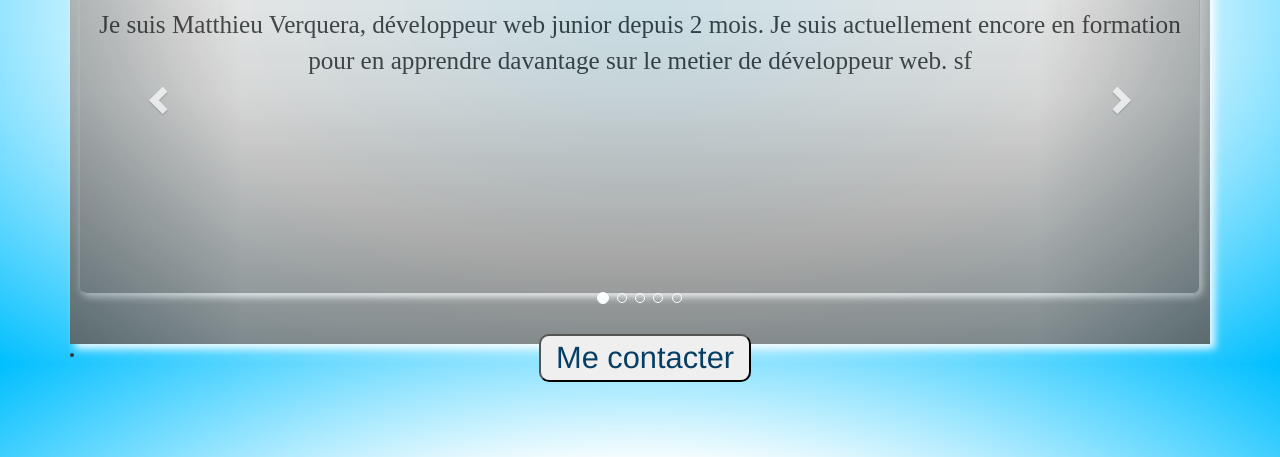
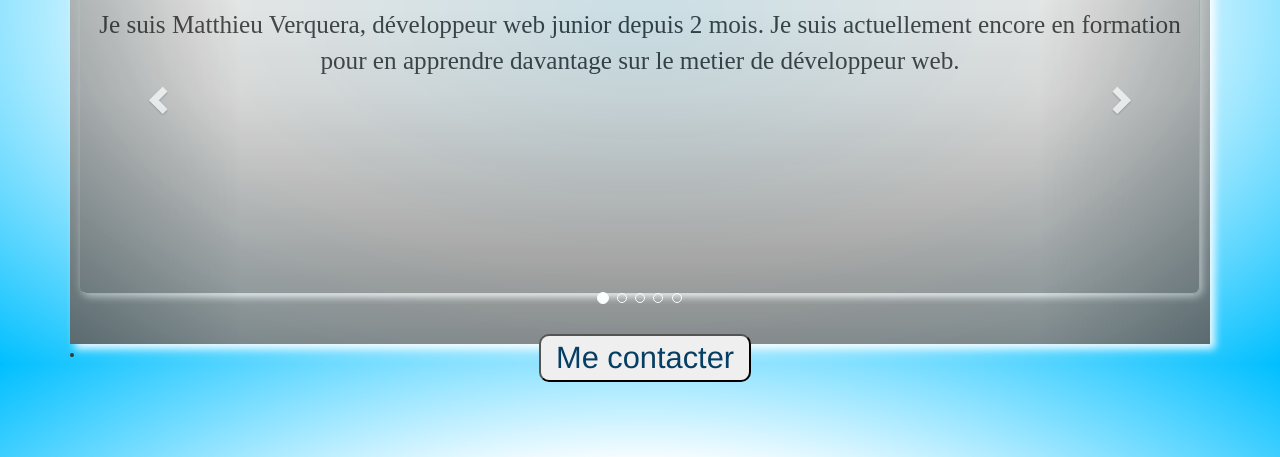
Before and after one commit to Matthieu34400/mon-portfolio, a plain HTML site: page index.html in a window 1280 px wide. Shown: the part 343-800 px from the top of the page. Drawn offline with nearby package versions, Linux system fonts and the light colour scheme.

Commit message:
texte section 1

```diff
--- a/index.html
+++ b/index.html
@@ -51,7 +51,7 @@
             <p>Je suis Matthieu Verquera, développeur web junior depuis 2 mois.
               Je suis actuellement encore en formation pour en apprendre
               davantage sur le metier de développeur web.
-              sf
+
 
             </p>
           </article>
```
